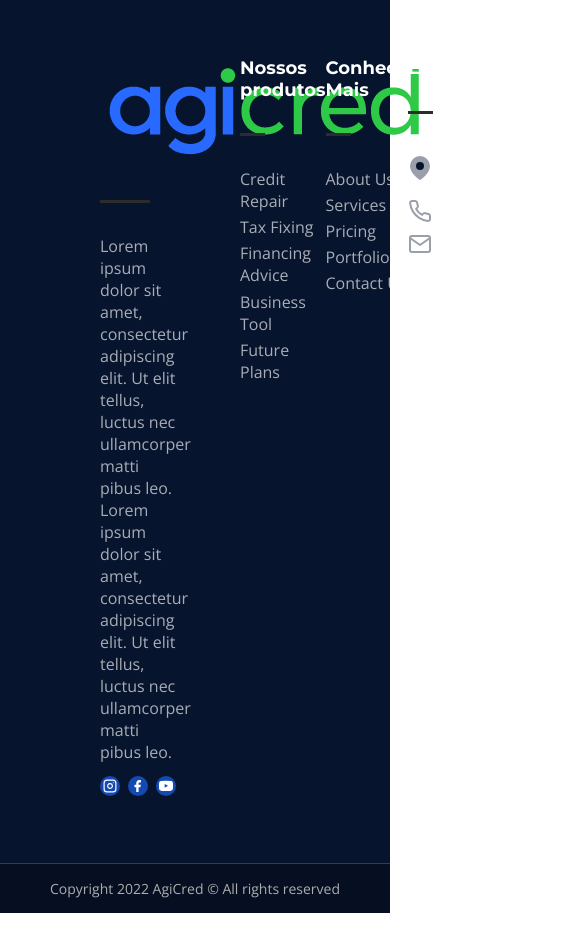
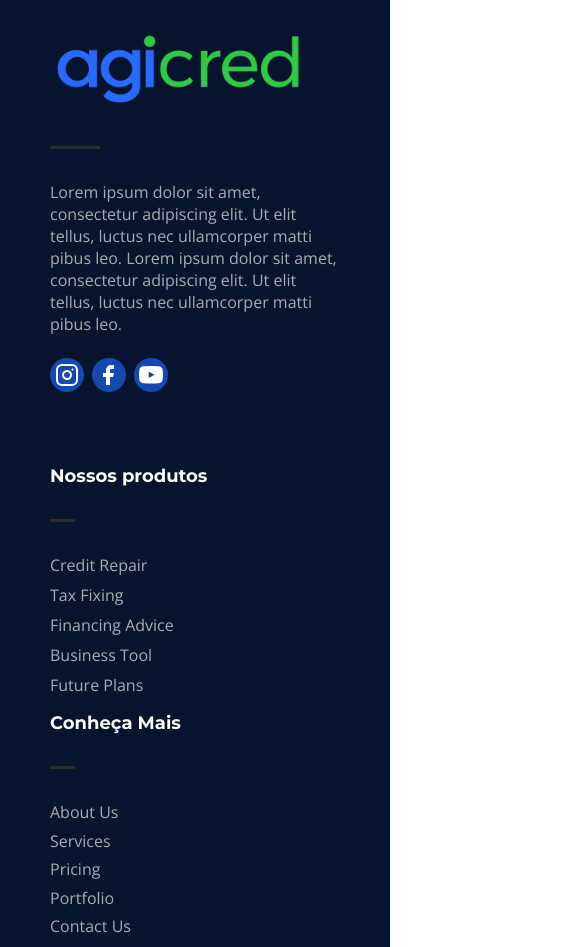
Before and after one commit to pedropaulocg/agibank2, a plain HTML site: page index.html in a window 390 px wide. Shown: the part 4889-5836 px from the top of the page, 585 px wide, since content can reach past the window. Before the commit the page ends 5802 px from the top, so only its background shows below. Drawn offline with nearby package versions, Linux system fonts and the light colour scheme.

Commit message:
Update footer.css

```diff
--- a/assests/css/footer.css
+++ b/assests/css/footer.css
@@ -29,6 +29,7 @@
     justify-content: space-between;
     width: 60%;
     align-self: start;
+    flex-wrap: wrap;
 }
 .left p {
     color: rgba(255,255,255,0.65);
@@ -81,3 +82,23 @@
     align-items: center;
     gap: 5px;
 }
+
+@media (max-width: 768px){
+    .left{
+        width: 100%;
+    }
+    .list {
+        margin-top: 5%;
+    }
+    .footer1{
+        flex-wrap: wrap;
+    }
+}
+@media (max-width: 425px){
+    .footer1{
+        padding: 30px 50px;
+    }
+    .left img{
+        width: 90%;
+    }
+}
```
